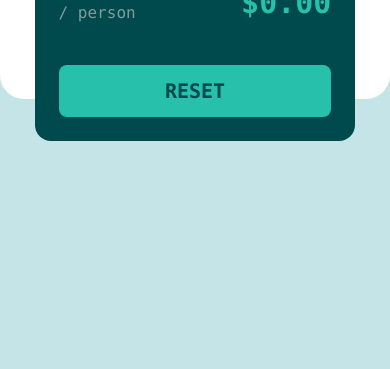
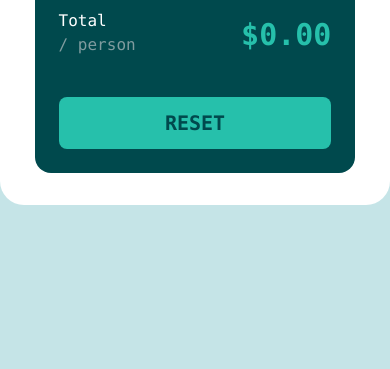
Before and after one commit to BabatundeXBT/Tip-calculator-app, a website: page src/index.html in a window 390 px wide. Shown: the part 745-1114 px from the top of the page. Before the commit the page ends 1024 px from the top, so only its background shows below. Drawn offline with Linux system fonts and the light colour scheme.

Commit message:
updated mobile view

```diff
--- a/src/index.html
+++ b/src/index.html
@@ -36,13 +36,13 @@
   <body class="bg-lightgrayishcyan font-mono">
     <!-- <h1 class="text-center uppercase">Splitter</h1> -->
     <main
-      class="md: absolute left-[50%] top-[50%] m-auto h-[100%] w-[100%] translate-x-[-50%] translate-y-[-50%] items-center self-center rounded-3xl bg-white md:h-auto md:w-2/5"
+      class="h-[800px] mt-[150px] rounded-3xl bg-white md:absolute md:left-[50%] md:top-[50%] md:m-auto md:h-auto md:w-2/5 md:translate-x-[-50%] md:translate-y-[-50%] "
     >
       <div
-        class="grid grid-rows-2 gap-10 px-5 py-10 md:grid-cols-2 md:grid-rows-1 md:p-10"
+        class="grid grid-rows-2 gap-10 px-5 pt-5 md:grid-cols-2 md:grid-rows-1 md:p-10"
       >
         <section class="m-auto w-11/12 md:w-full">
-          <div class="">
+          <div class="mt-0">
             <label for="" class="text-grayishcyan font-semibold">Bill</label>
             <div class="relative">
               <img
@@ -117,7 +117,7 @@
           </div>
         </section>
         <section
-          class="bg-verydarc m-auto w-11/12 rounded-2xl px-6 py-6 md:w-full"
+          class="bg-verydarc mt-0 m-auto w-11/12 rounded-2xl px-6 py-6 md:w-full"
         >
           <div class="flex justify-between md:mt-5">
             <p class="text-white">
@@ -152,7 +152,7 @@
       Challenge by
       <a href="https://www.frontendmentor.io?ref=challenge" target="_blank"
         >Frontend Mentor</a
-      >. Coded by <a href="#">Your Name Here</a>.
+      >. Coded by <a href="#">babatundexbt</a>.
     </div> -->
   </body>
 </html>
```
Also changed, not shown: src/output.css.
